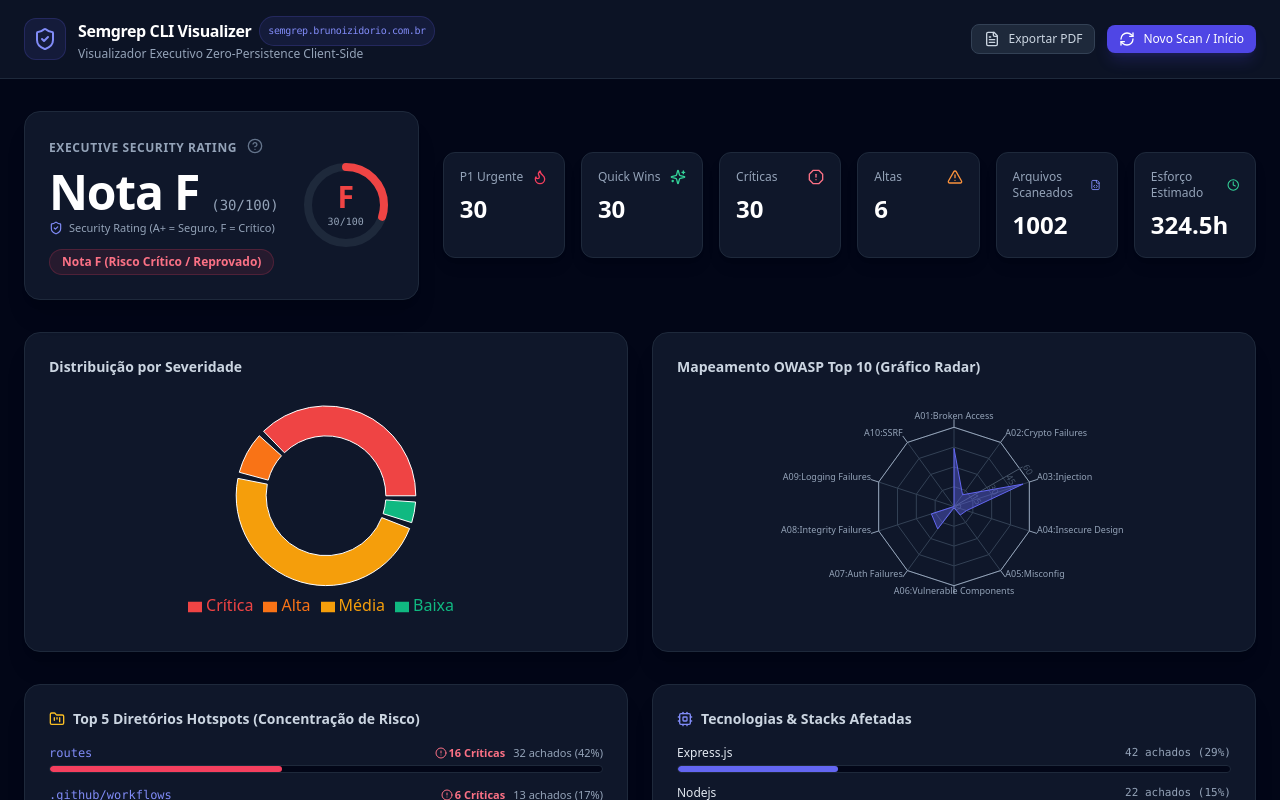
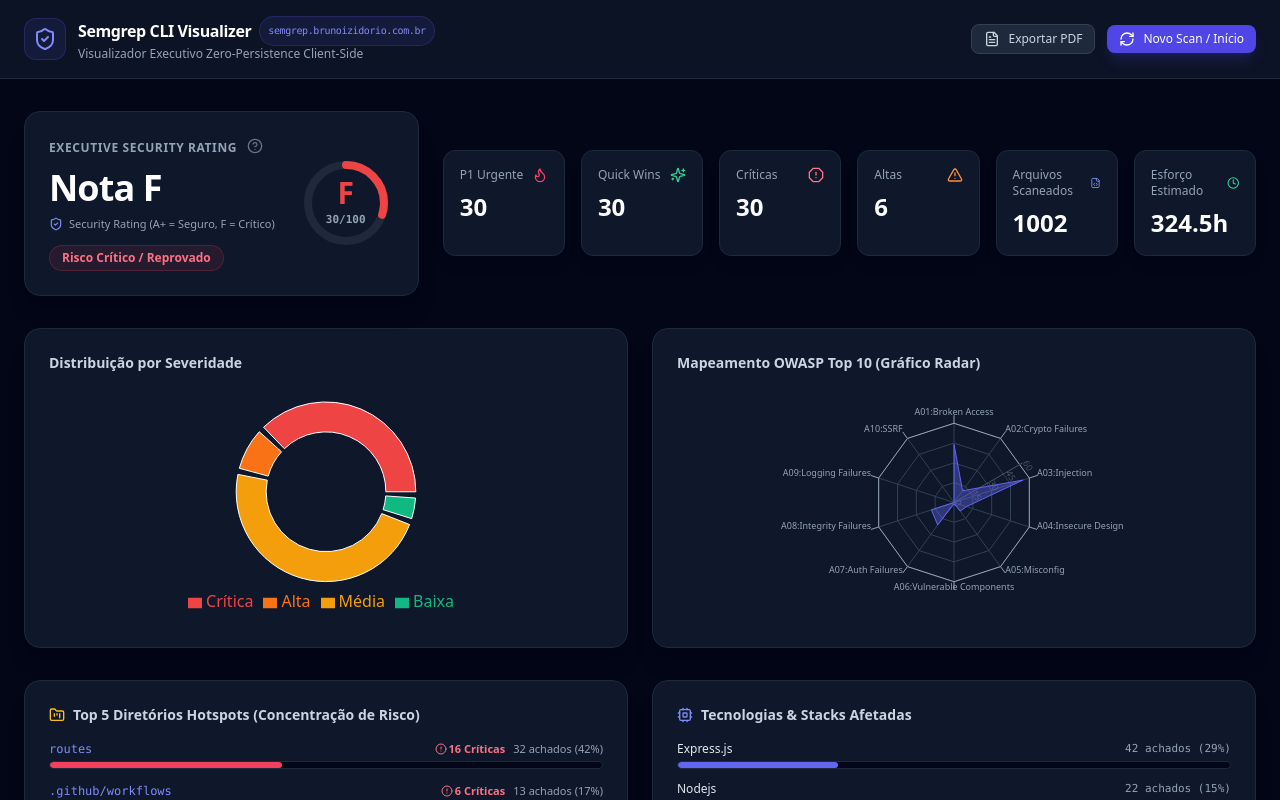
Before and after one commit to brunoez/semgrep, a React (Vite) app in the folder frontend/: page / in a window 1280 px wide. Both pictures are taken after a click on the button "Ver Exemplo ao Vivo". Shown: the top 800 px of the page. Built offline with nearby package versions, Linux system fonts and the light colour scheme.

Commit message:
fix: remove redundant score numbers and clean up letter grade pill badge in RiskScoreBadge

```diff
--- a/frontend/src/components/dashboard/RiskScoreBadge.tsx
+++ b/frontend/src/components/dashboard/RiskScoreBadge.tsx
@@ -74,12 +74,11 @@ export const RiskScoreBadge: React.FC<Props> = ({ summary }) => {
           </div>
         </div>
 
-        <div className="flex items-baseline gap-3 mt-2">
-          <span className="text-5xl font-extrabold text-white tracking-tight">Nota {risk.grade}</span>
-          <span className="text-sm text-slate-400 font-mono">({risk.score}/100)</span>
+        <div className="mt-2">
+          <span className="text-4xl font-extrabold text-white tracking-tight">Nota {risk.grade}</span>
         </div>
 
-        <div className="flex items-center gap-1.5 mt-1 text-[11px] text-slate-400 font-medium">
+        <div className="flex items-center gap-1.5 mt-2 text-[11px] text-slate-400 font-medium">
           <ShieldCheck className="w-3.5 h-3.5 text-indigo-400" />
           <span>Security Rating (A+ = Seguro, F = Crítico)</span>
         </div>
@@ -89,7 +88,7 @@ export const RiskScoreBadge: React.FC<Props> = ({ summary }) => {
         </div>
       </div>
 
-      {/* SVG Circular Progress Gauge with Letter Grade Inside */}
+      {/* SVG Circular Progress Gauge with Letter Grade & Score Inside */}
       <div className="relative w-24 h-24 flex items-center justify-center flex-shrink-0">
         <svg className="w-full h-full -rotate-90" viewBox="0 0 96 96">
           {/* Background Track Circle */}
@@ -117,12 +116,12 @@ export const RiskScoreBadge: React.FC<Props> = ({ summary }) => {
           />
         </svg>
 
-        {/* Big Letter Grade Inside Circle */}
+        {/* Big Letter Grade & Score Inside Circle */}
         <div className="absolute inset-0 flex flex-col items-center justify-center text-center">
           <span className="font-extrabold text-3xl leading-none" style={{ color: risk.color }}>
             {risk.grade}
           </span>
-          <span className="text-[10px] font-mono text-slate-400 mt-0.5">
+          <span className="text-[11px] font-mono text-slate-400 mt-1 font-semibold">
             {risk.score}/100
           </span>
         </div>
--- a/frontend/src/services/risk.calculator.ts
+++ b/frontend/src/services/risk.calculator.ts
@@ -21,24 +21,24 @@ export interface RiskScoreResult {
 
 export function getSecurityGrade(score: number): { grade: SecurityGrade; level: string; color: string; badgeClass: string } {
   if (score >= 97) {
-    return { grade: 'A+', level: 'Nota A+ (Excelente / Baixo Risco)', color: '#10b981', badgeClass: 'bg-emerald-500/10 text-emerald-400 border-emerald-500/20' };
+    return { grade: 'A+', level: 'Excelente / Baixo Risco', color: '#10b981', badgeClass: 'bg-emerald-500/10 text-emerald-400 border-emerald-500/20' };
   }
   if (score >= 90) {
-    return { grade: 'A', level: 'Nota A (Baixo Risco)', color: '#10b981', badgeClass: 'bg-emerald-500/10 text-emerald-400 border-emerald-500/20' };
+    return { grade: 'A', level: 'Baixo Risco', color: '#10b981', badgeClass: 'bg-emerald-500/10 text-emerald-400 border-emerald-500/20' };
   }
   if (score >= 80) {
-    return { grade: 'B+', level: 'Nota B+ (Bom / Pouca Exposição)', color: '#84cc16', badgeClass: 'bg-lime-500/10 text-lime-400 border-lime-500/20' };
+    return { grade: 'B+', level: 'Bom / Pouca Exposição', color: '#84cc16', badgeClass: 'bg-lime-500/10 text-lime-400 border-lime-500/20' };
   }
   if (score >= 70) {
-    return { grade: 'B', level: 'Nota B (Risco Moderado)', color: '#f59e0b', badgeClass: 'bg-amber-500/10 text-amber-400 border-amber-500/20' };
+    return { grade: 'B', level: 'Risco Moderado', color: '#f59e0b', badgeClass: 'bg-amber-500/10 text-amber-400 border-amber-500/20' };
   }
   if (score >= 60) {
-    return { grade: 'C', level: 'Nota C (Atenção Necessária)', color: '#eab308', badgeClass: 'bg-yellow-500/10 text-yellow-400 border-yellow-500/20' };
+    return { grade: 'C', level: 'Atenção Necessária', color: '#eab308', badgeClass: 'bg-yellow-500/10 text-yellow-400 border-yellow-500/20' };
   }
   if (score >= 50) {
-    return { grade: 'D', level: 'Nota D (Alto Risco)', color: '#f97316', badgeClass: 'bg-orange-500/10 text-orange-400 border-orange-500/20' };
+    return { grade: 'D', level: 'Alto Risco', color: '#f97316', badgeClass: 'bg-orange-500/10 text-orange-400 border-orange-500/20' };
   }
-  return { grade: 'F', level: 'Nota F (Risco Crítico / Reprovado)', color: '#ef4444', badgeClass: 'bg-rose-500/10 text-rose-400 border-rose-500/20' };
+  return { grade: 'F', level: 'Risco Crítico / Reprovado', color: '#ef4444', badgeClass: 'bg-rose-500/10 text-rose-400 border-rose-500/20' };
 }
 
 export function calculateExecutiveRiskScore(summary: {
```
Also changed, not shown: 1 other file (tests, documents, lock files or other folders).
